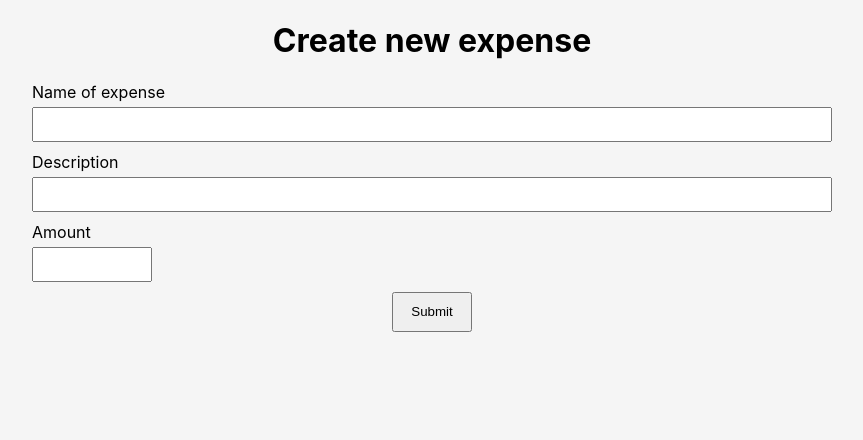
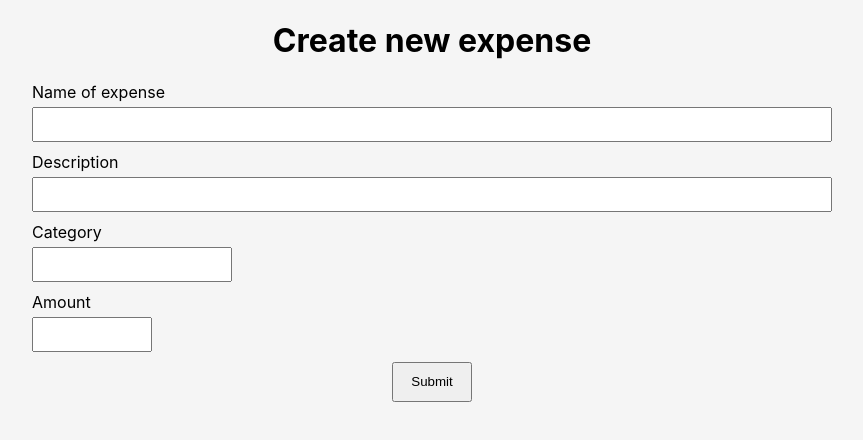
Before and after one commit to TzeMeng/DBS-TechTrek, a React (Create React App) app in the folder frontend/: page /projects/1/create in a window 1280 px wide. Shown: the top 440 px of the page, without its empty margins (208-1071 px from the left). Built offline with nearby package versions, Linux system fonts and the light colour scheme.

Commit message:
Add category to new expense

```diff
--- a/frontend/src/pages/CreateExpense.jsx
+++ b/frontend/src/pages/CreateExpense.jsx
@@ -15,6 +15,20 @@ const CreateExpense = () => {
 					className={styles.input}
 					type="text"
 				/>
+				<label>Category</label>
+				<input
+					className={styles.inputCategory}
+					list="categories"
+				/>
+				<datalist id="categories">
+					<option value="Production"></option>
+					<option value="Operation" />
+					<option value="Financial" />
+					<option value="Vendor" />
+					<option value="Manpower" />
+					<option value="Software" />
+					<option value="Hardware" />
+				</datalist>
 				<label>Amount</label>
 				<input
 					type="number"
--- a/frontend/src/pages/Expense.jsx
+++ b/frontend/src/pages/Expense.jsx
@@ -1,5 +1,22 @@
 
 const Expense = () => {
+
+	// TODO: Query by expense
+
+	// dummy data
+	const expenseInfo = {
+        id: 1,
+        project_id: 2,
+        category_id: 2,
+        name: "Server Maintenance",
+        description: "Server maintenance and upgrading work to incorporate BC plans",
+        amount: 30000,
+        created_at: "2021-11-04T16:00:00.000Z",
+        created_by: "Jacky",
+        updated_at: "2021-11-06T16:00:00.000Z",
+        updated_by: "Jacky"
+    }
+
 	return (
 		<div>
 			This is the expense
--- a/frontend/src/styles/CreateExpense.module.css
+++ b/frontend/src/styles/CreateExpense.module.css
@@ -29,3 +29,10 @@
 	width: 80px;
 	align-self: center;
 }
+
+.inputCategory {
+	padding: 8px;
+	margin-top: 5px;
+	margin-bottom: 10px;
+	width: 180px;
+}
```
